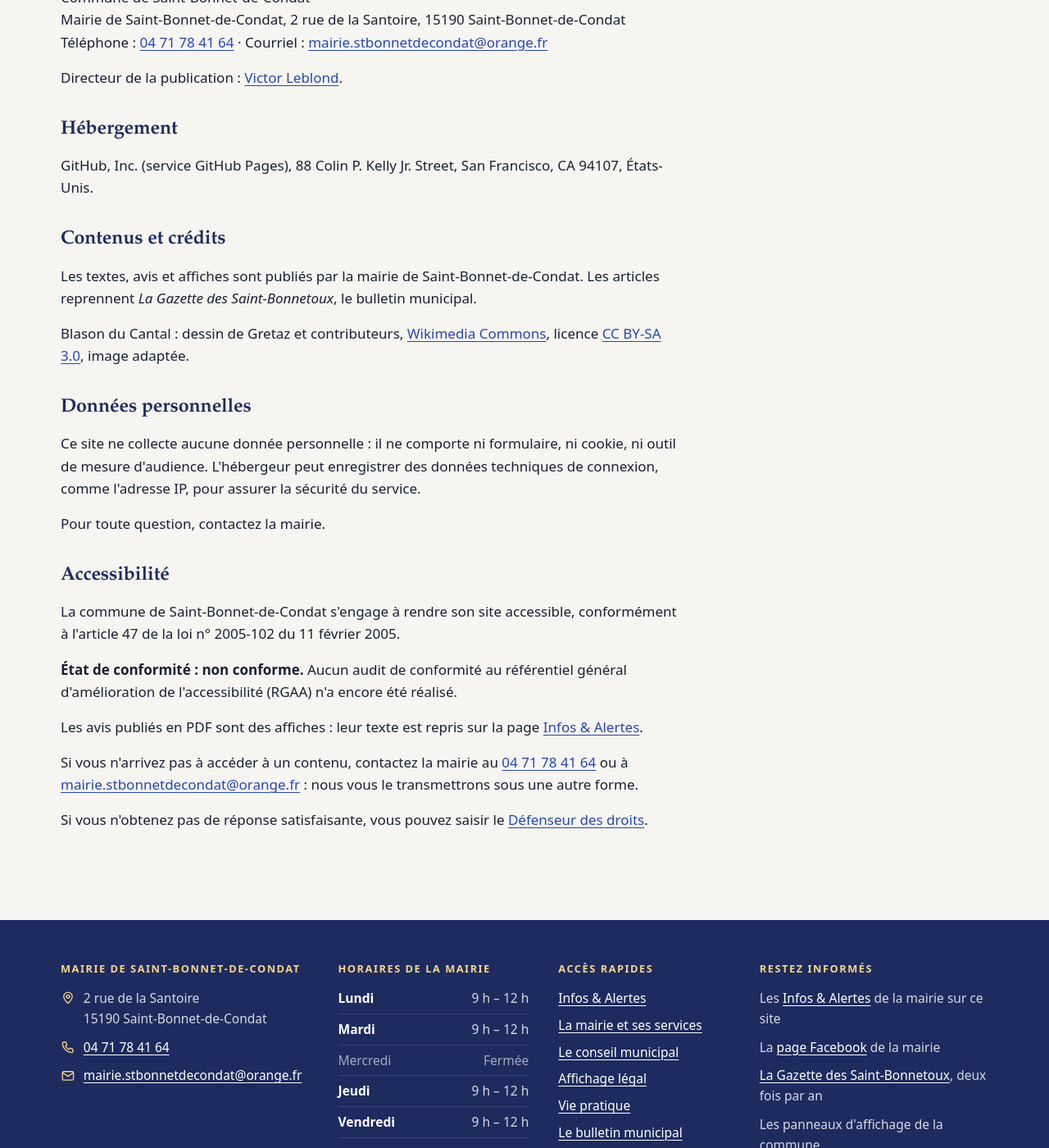
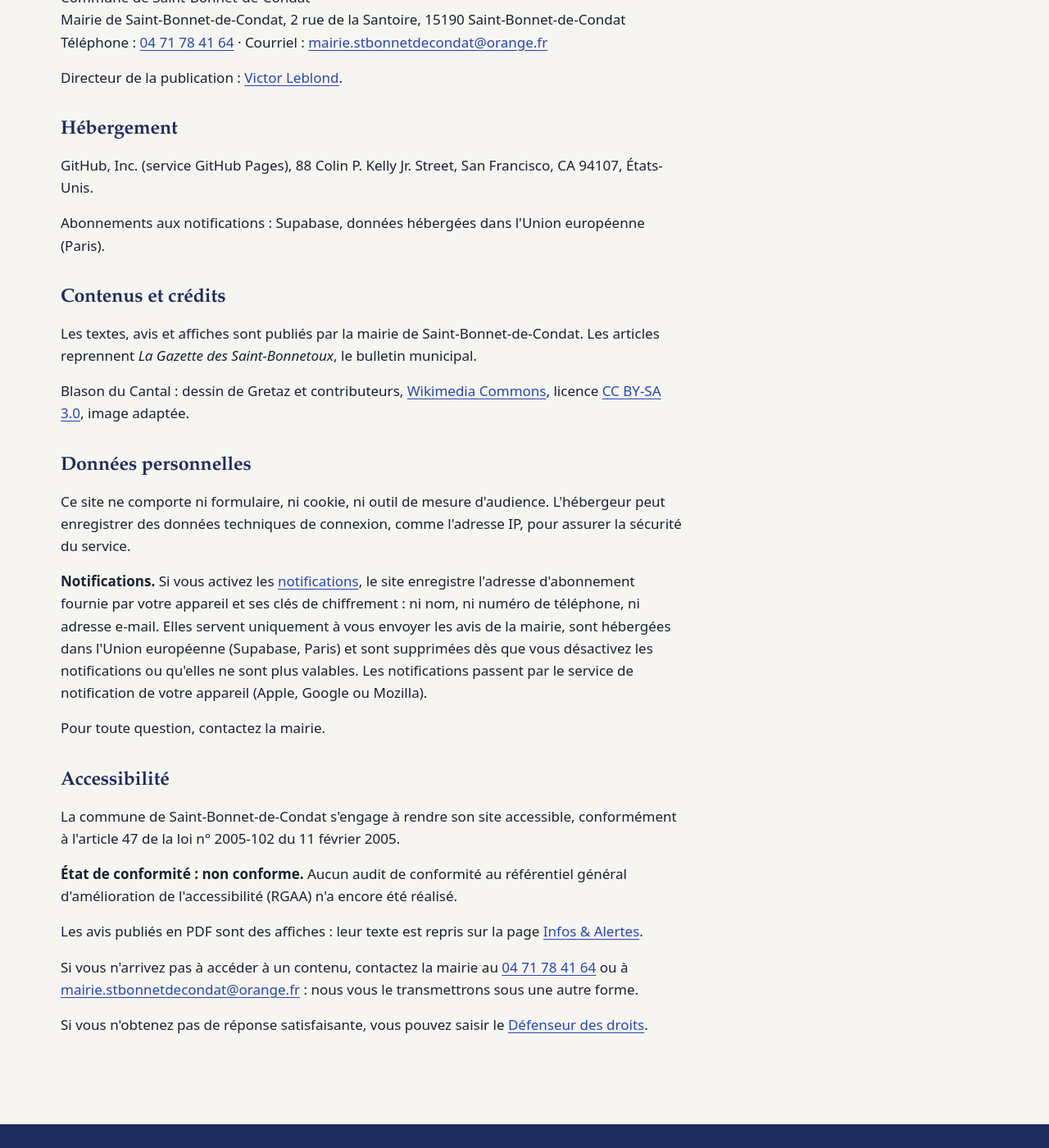
Before and after one commit to victorleblondd/saint-bonnet-de-condat, a Jekyll site: the page built from mentions-legales.html, in a window 1280 px wide and 1400 px high, scrolled down 496 px. Shown: the whole window at 82% size. Built offline with Jekyll 4.4.1, drawn with Linux system fonts in a browser that asks for light colours; some of the changed text lies outside the part shown.

Commit message:
Notifications : mise en service de la page /notifications/ (#1)
Page « Notifications », bandeau d'invitation et liens (accueil, Infos & Alertes, pied de page), mentions légales (Supabase, Paris), adresse et clé publique du projet Supabase.

Co-Authored-By: Claude Opus 5.5 <noreply@anthropic.com>
Claude-Session: https://claude.ai/code/session_01DwvnidmDqv555M8xVG4XGk

```diff
--- a/_config.yml
+++ b/_config.yml
@@ -20,8 +20,8 @@ permalink: /bulletin-municipal/:title/
 # Les clés secrètes sont dans les secrets GitHub du dépôt (SUPABASE_SECRET_KEY, VAPID_PRIVATE_KEY).
 notifications:
   cle_vapid: "BB_rgFigOgTZJo7yWb5tEg8BBQyVf03nwRMt8E47knM-6ro69PbQh_ZDRZnqNHyMR8BLIf3MwSDuEbcyMTFasY0"
-  supabase_url: ""
-  supabase_cle: ""
+  supabase_url: "https://luybdwrmpzmpvkwddbha.supabase.co"
+  supabase_cle: "sb_publishable_74_5ITQasjnVJHQbt754Hg_X13bLZpu"
 
 defaults:
   - scope:
--- a/_includes/footer.html
+++ b/_includes/footer.html
@@ -33,6 +33,7 @@
       <h2 id="pied-infos" class="pied-titre">Restez informés</h2>
       <ul class="pied-infos">
         <li>Les <a href="{{ '/infos-alertes/' | relative_url }}">Infos &amp; Alertes</a> de la mairie sur ce site</li>
+        <li>Les <a href="{{ '/notifications/' | relative_url }}">notifications</a> sur votre téléphone</li>
         <li>La <a href="{{ m.facebook_url }}" rel="noopener">page Facebook</a> de la mairie</li>
         <li><a href="{{ '/bulletin-municipal/' | relative_url }}">La Gazette des Saint-Bonnetoux</a>, deux fois par an</li>
         <li>Les panneaux d'affichage de la commune</li>
--- a/index.html
+++ b/index.html
@@ -7,6 +7,9 @@ description: "Site officiel de la commune de Saint-Bonnet-de-Condat (Cantal) : i
 ---
 {%- assign m = site.data.mairie -%}
 {%- include bandeau-annonce.html -%}
+<div class="bandeau-invitation" data-invitation-notifications hidden>
+  <p class="conteneur">{% include icone.html nom="cloche" %}Recevez les avis de la mairie en notification.<a href="{{ '/notifications/' | relative_url }}">Activer</a></p>
+</div>
 {%- assign alerte = nil -%}
 {%- for it in site.data.infos_alertes -%}{%- if it.type == "alerte" -%}{%- assign alerte = it -%}{%- break -%}{%- endif -%}{%- endfor -%}
 {%- if alerte %}
@@ -53,7 +56,7 @@ description: "Site officiel de la commune de Saint-Bonnet-de-Condat (Cantal) : i
       <div class="section-entete">
         <div>
           <h2 id="titre-infos">Infos &amp; Alertes</h2>
-          <p>Les derniers avis de la mairie.</p>
+          <p>Les derniers avis de la mairie. <a href="{{ '/notifications/' | relative_url }}">Les recevoir sur votre téléphone</a></p>
         </div>
         <a class="lien-fleche" href="{{ '/infos-alertes/' | relative_url }}">Tous les avis{% include icone.html nom="fleche" %}</a>
       </div>
--- a/infos-alertes.html
+++ b/infos-alertes.html
@@ -35,6 +35,11 @@ description: "Les avis et alertes de la mairie de Saint-Bonnet-de-Condat : coupu
     </div>
   </div>
   <aside class="pile-laterale">
+    <div class="panneau panneau--info">
+      <h3>Les avis sur votre téléphone</h3>
+      <p>Ajoutez le site à l'écran d'accueil de votre téléphone et activez les notifications : chaque nouvel avis s'affichera, même téléphone verrouillé.</p>
+      <p><a class="lien-fleche" href="{{ '/notifications/' | relative_url }}">Activer les notifications{% include icone.html nom="fleche" %}</a></p>
+    </div>
     <div class="panneau panneau--alerte">
       <h3>Un problème d'eau ?</h3>
       <p>Fuite, coupure ou eau trouble : prévenez la mairie au <a href="tel:{{ site.data.mairie.telephone_lien }}"><strong>{{ site.data.mairie.telephone }}</strong></a>.</p>
--- a/mentions-legales.html
+++ b/mentions-legales.html
@@ -14,6 +14,7 @@ description: "Mentions légales, données personnelles et accessibilité du site
   <section class="bloc" aria-labelledby="titre-hebergement">
     <h2 id="titre-hebergement">Hébergement</h2>
     <p>GitHub, Inc. (service GitHub Pages), 88 Colin P. Kelly Jr. Street, San Francisco, CA 94107, États-Unis.</p>
+    <p>Abonnements aux notifications : Supabase, données hébergées dans l'Union européenne (Paris).</p>
   </section>
 
   <section class="bloc" aria-labelledby="titre-credits">
@@ -24,7 +25,8 @@ description: "Mentions légales, données personnelles et accessibilité du site
 
   <section class="bloc" id="donnees" aria-labelledby="titre-donnees">
     <h2 id="titre-donnees">Données personnelles</h2>
-    <p>Ce site ne collecte aucune donnée personnelle : il ne comporte ni formulaire, ni cookie, ni outil de mesure d'audience. L'hébergeur peut enregistrer des données techniques de connexion, comme l'adresse IP, pour assurer la sécurité du service.</p>
+    <p>Ce site ne comporte ni formulaire, ni cookie, ni outil de mesure d'audience. L'hébergeur peut enregistrer des données techniques de connexion, comme l'adresse IP, pour assurer la sécurité du service.</p>
+    <p><strong>Notifications.</strong> Si vous activez les <a href="{{ '/notifications/' | relative_url }}">notifications</a>, le site enregistre l'adresse d'abonnement fournie par votre appareil et ses clés de chiffrement : ni nom, ni numéro de téléphone, ni adresse e-mail. Elles servent uniquement à vous envoyer les avis de la mairie, sont hébergées dans l'Union européenne (Supabase, Paris) et sont supprimées dès que vous désactivez les notifications ou qu'elles ne sont plus valables. Les notifications passent par le service de notification de votre appareil (Apple, Google ou Mozilla).</p>
     <p>Pour toute question, contactez la mairie.</p>
   </section>
 
```
Also changed, not shown: assets/js/notifications.js (added, +89 -0 lines), notifications.html (added, +54 -0 lines).
